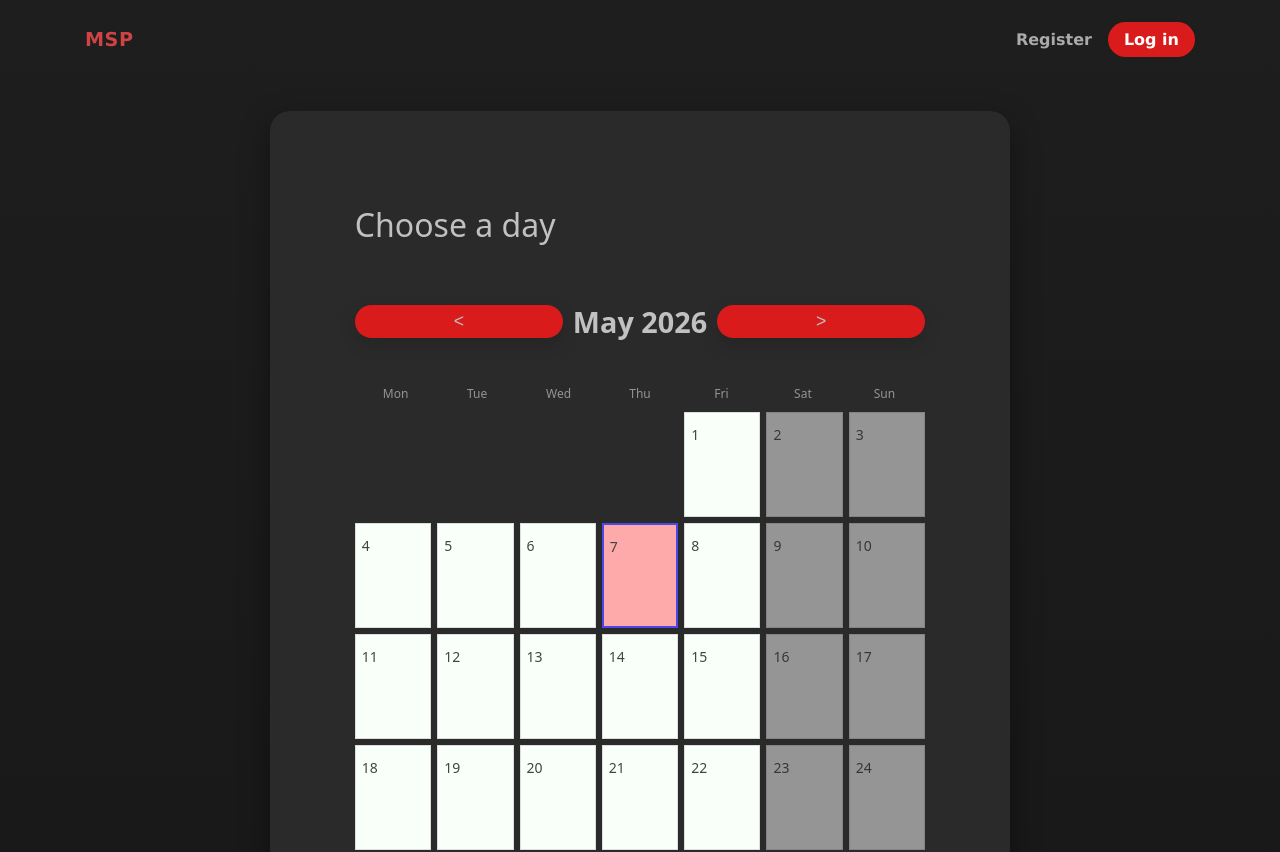
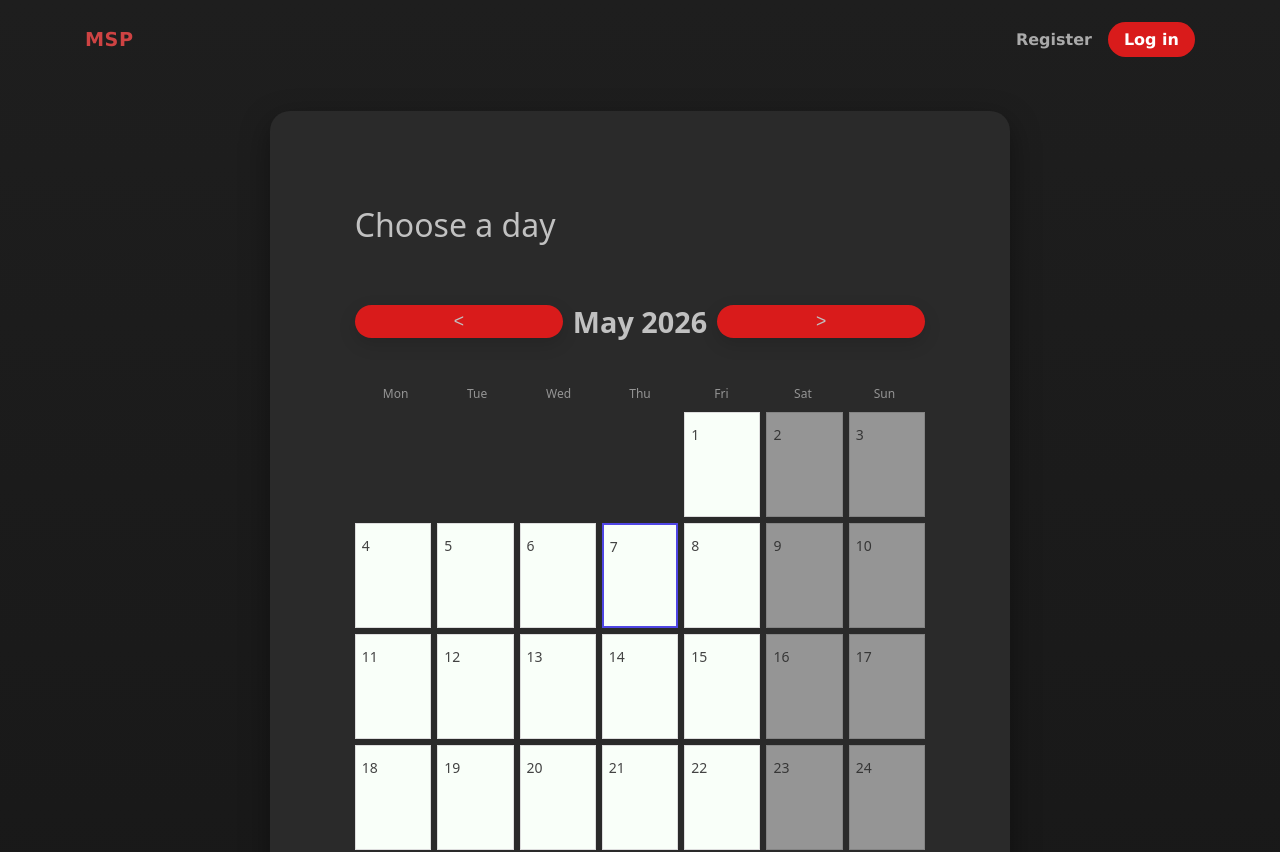
Before and after one commit to WiktorM413/meeting-scheduling-platform, a React (Vite) app in the folder frontend/: page /schedule in a window 1280 px wide. Shown: the top 852 px of the page. Built offline with nearby package versions, Linux system fonts and the light colour scheme; no server answers.

Commit message:
Set selectedDay to default to null

```diff
--- a/frontend/src/Components/MspCalendar/MspCalendar.tsx
+++ b/frontend/src/Components/MspCalendar/MspCalendar.tsx
@@ -77,7 +77,7 @@ export default function MspCalendar({ label, meetings, externalSelectedDateSette
 	const now = new Date();
 	const [year,  setYear]  = useState(now.getFullYear());
 	const [month, setMonth] = useState(now.getMonth());
-	const [selectedDay, setSelectedDay] = useState<number|null>(now.getDate());
+	const [selectedDay, setSelectedDay] = useState<number|null>(null);
 
 	const days = useMemo(() => BuildMonth(year, month, meetings), [year, month, meetings]);
 
```
